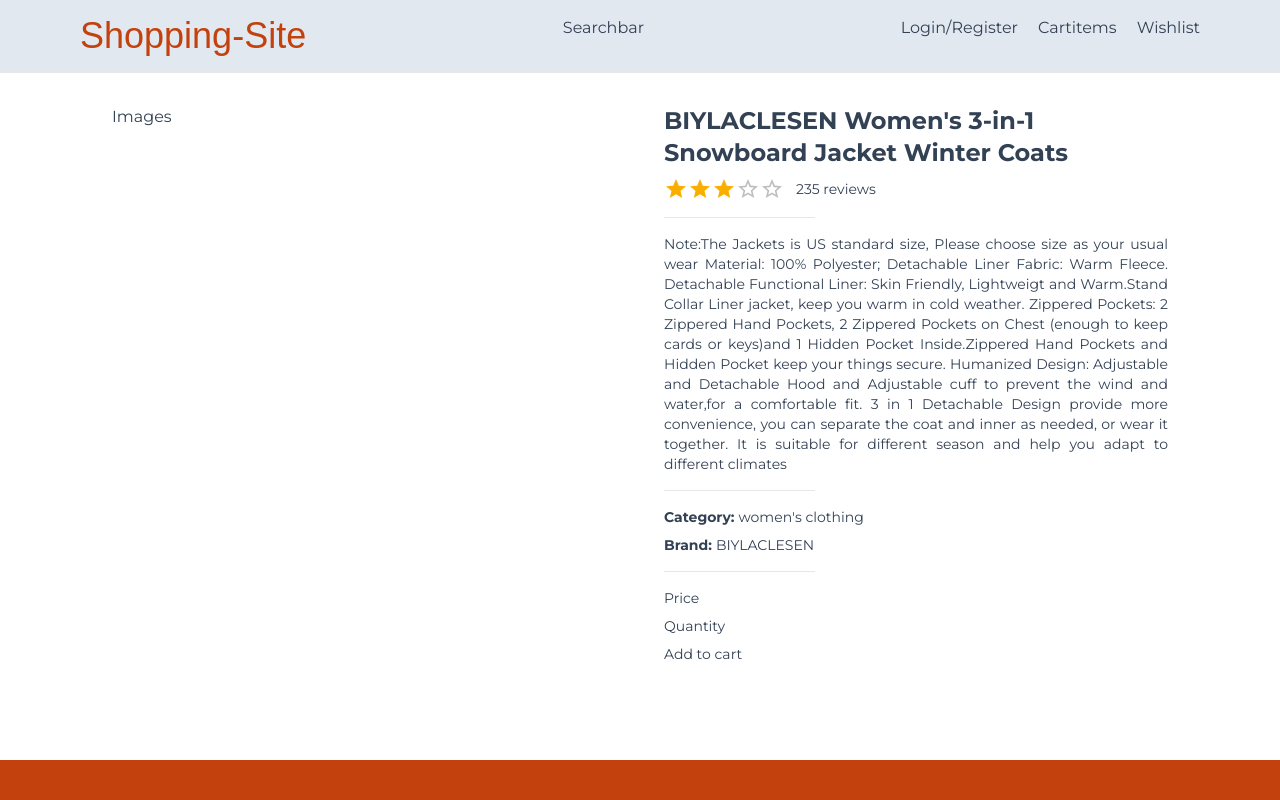
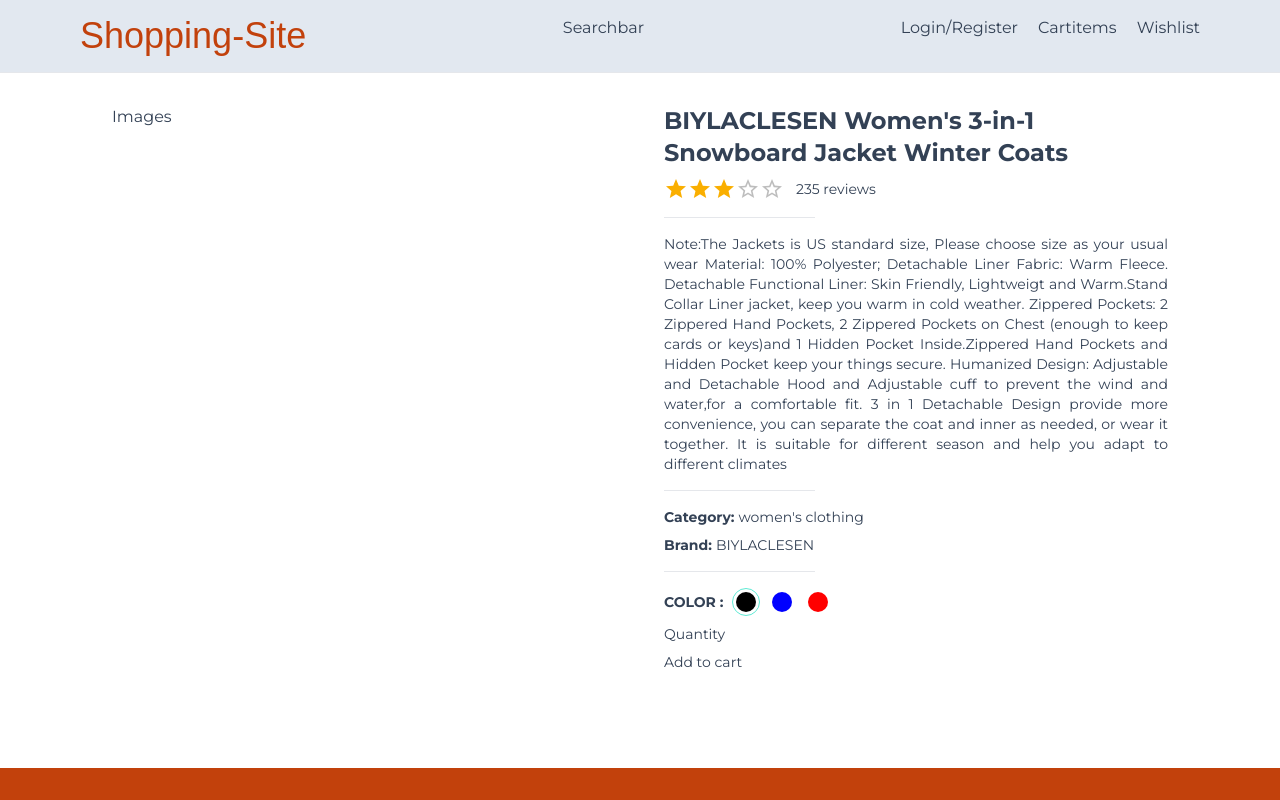
Before and after one commit to Jayakodehode/Shopping-site, a Next.js app: page /product/1 in a window 1280 px wide. Shown: the top 800 px of the page. Built offline with nearby package versions, Linux system fonts and the light colour scheme; a web font is replaced by a local one.

Commit message:
worked with color selection

```diff
--- /dev/null
+++ b/app/components/product/SetColor.tsx
@@ -0,0 +1,49 @@
+"use client";
+
+import {
+  CartproductType,
+  SelectedImageType,
+} from "@/app/product/[productid]/ProductDetails";
+
+interface SetColorProps {
+  images: SelectedImageType[];
+  cartProduct: CartproductType;
+  handleColorSelect: (value: SelectedImageType) => void;
+}
+
+const SetColor: React.FC<SetColorProps> = ({
+  images,
+  cartProduct,
+  handleColorSelect,
+}) => {
+  return (
+    <div>
+      <div className="flex gap-2 items-center">
+        <span className="font-semibold">COLOR :</span>
+        <div className="flex gap-2">
+          {images.map((image) => {
+            return (
+              <div
+                key={image.color}
+                onClick={() => handleColorSelect(image)}
+                className={`h-7 w-7 rounded-full border-teal-300 flex items-center justify-center ${
+                  cartProduct.selectedImg.color === image.color
+                    ? "border-[1.5px]"
+                    : "border-none"
+                }`}
+              >
+                <div
+                  style={{ background: image.colorCode }}
+                  className="h-5 w-5 rounded-full border-[1-2px] border-slate-300 cursor-pointer"
+                >
+                  {" "}
+                </div>
+              </div>
+            );
+          })}
+        </div>
+      </div>
+    </div>
+  );
+};
+export default SetColor;
--- a/app/product/[productid]/ProductDetails.tsx
+++ b/app/product/[productid]/ProductDetails.tsx
@@ -1,16 +1,57 @@
-"useclient";
+"use client";
 
+import SetColor from "@/app/components/product/SetColor";
 import { Rating } from "@mui/material";
+import { useCallback, useState } from "react";
 //declaring types
 interface ProductDetailsProps {
   data: any;
 }
+//declring type for details in cart product
+export type CartproductType = {
+  id: string;
+  title: string;
+  description: string;
+  category: string;
+  brand: string;
+  price: number;
+  quantity: number;
+  selectedImg: SelectedImageType;
+};
+
+//declaring types for image
+export type SelectedImageType = {
+  color: string;
+  image: string;
+  colorCode: string;
+};
 //this function for creating lines between sections
 const Horizontal = () => {
   return <hr className="w-[30%] my-2" />;
 };
 //getting data prop from page.tsx/product/[productid]
 const ProductDetails: React.FC<ProductDetailsProps> = ({ data }) => {
+  const [cartProduct, setCartProduct] = useState<CartproductType>({
+    id: data.id,
+    title: data.title,
+    description: data.description,
+    category: data.category,
+    brand: data.brand,
+    price: data.price,
+    quantity: 1,
+    selectedImg: { ...data.images[0] },
+  });
+
+  const handleColorSelect = useCallback(
+    (value: SelectedImageType) => {
+      //here we are updating the selected image
+      setCartProduct((prev) => {
+        return { ...prev, selectedImg: value };
+      });
+    },
+    [cartProduct.selectedImg]
+  );
+
   return (
     <div className="grid grid-cols-1 md:grid-cols-2 gap-12">
       <div>Images</div>
@@ -32,7 +73,13 @@
           {data.brand}
         </div>
         <Horizontal />
-        <div>Price</div>
+        <div>
+          <SetColor
+            images={data.images}
+            cartProduct={cartProduct}
+            handleColorSelect={handleColorSelect}
+          />
+        </div>
         <div>Quantity</div>
         <div>Add to cart</div>
       </div>
--- a/app/utils/product.ts
+++ b/app/utils/product.ts
@@ -6,6 +6,24 @@
   description:
     "Note:The Jackets is US standard size, Please choose size as your usual wear Material: 100% Polyester; Detachable Liner Fabric: Warm Fleece. Detachable Functional Liner: Skin Friendly, Lightweigt and Warm.Stand Collar Liner jacket, keep you warm in cold weather. Zippered Pockets: 2 Zippered Hand Pockets, 2 Zippered Pockets on Chest (enough to keep cards or keys)and 1 Hidden Pocket Inside.Zippered Hand Pockets and Hidden Pocket keep your things secure. Humanized Design: Adjustable and Detachable Hood and Adjustable cuff to prevent the wind and water,for a comfortable fit. 3 in 1 Detachable Design provide more convenience, you can separate the coat and inner as needed, or wear it together. It is suitable for different season and help you adapt to different climates",
   category: "women's clothing",
-  image: "https://fakestoreapi.com/img/51Y5NI-I5jL._AC_UX679_.jpg",
+
+  images: [
+    {
+      color: "Black",
+      colorCode: "#000000",
+      image: "https://fakestoreapi.com/img/51Y5NI-I5jL._AC_UX679_.jpg",
+    },
+    {
+      color: "Blue",
+      colorCode: " #0000FF",
+      image: "https://fakestoreapi.com/img/51Y5NI-I5jL._AC_UX679_.jpg",
+    },
+    {
+      color: "Red",
+      colorCode: "#FF0000",
+      image: "https://fakestoreapi.com/img/51Y5NI-I5jL._AC_UX679_.jpg",
+    },
+  ],
+
   rating: { rate: 2.6, count: 235 },
 };
```
